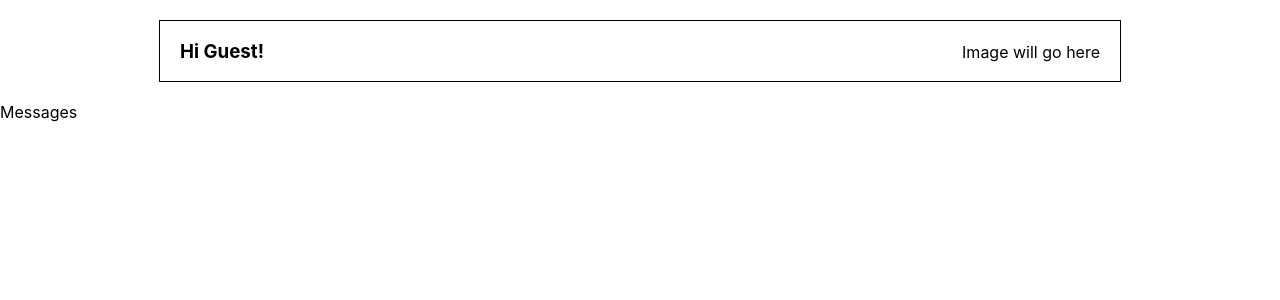
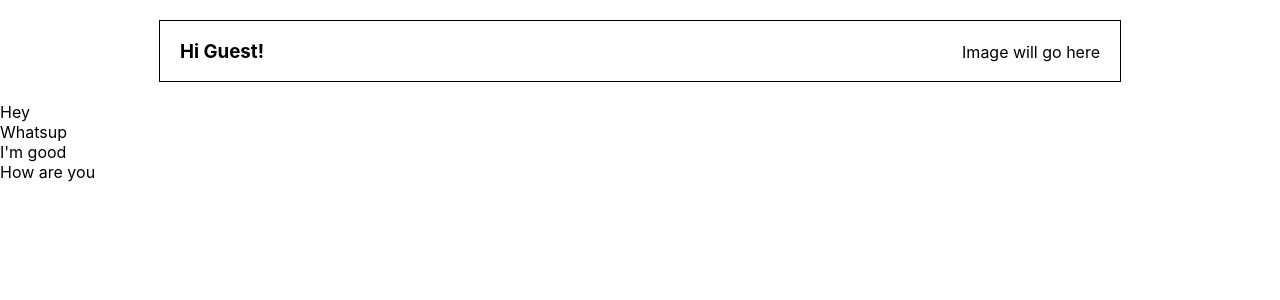
Before and after one commit to Robromano1/chat-app, a React (Create React App) app in the folder chat-app/: page / in a window 1280 px wide. Shown: the top 300 px of the page. Built offline with nearby package versions, Linux system fonts and the light colour scheme.

Commit message:
Add messages with sender and receiver components

```diff
--- a/chat-app/src/App.js
+++ b/chat-app/src/App.js
@@ -1,4 +1,3 @@
-import logo from './logo.svg';
 import './App.css';
 import { Navbar } from './components/Navbar';
 import { ChatBox } from './components/ChatBox';
--- /dev/null
+++ b/chat-app/src/components/MessageItem.jsx
@@ -0,0 +1,10 @@
+import React from "react";
+
+export function MessageItem({ message, receiverMsg }) {
+  return (
+    <div>
+      <div>{message}</div>
+      <div>{receiverMsg}</div>
+    </div>
+  );
+}
--- a/chat-app/src/components/Messages.jsx
+++ b/chat-app/src/components/Messages.jsx
@@ -1,9 +1,11 @@
-import React, { useState } from "react";
+import { Sender } from "./Sender";
+import { Receiver } from "./Receiver";
 
 export function Messages() {
-	return (
-		<div>
-			<p>Messages</p>
-		</div>
-	)
+  return (
+    <div>
+      <Sender />
+      <Receiver />
+    </div>
+  );
 }
--- /dev/null
+++ b/chat-app/src/components/Receiver.jsx
@@ -0,0 +1,13 @@
+import React, { useState } from "react";
+import { MessageItem } from "./MessageItem";
+
+export function Receiver() {
+  const [receiver, setReceiver] = useState(["I'm good", "How are you"]);
+  return (
+    <div>
+      {receiver.map((receiverMsg) => (
+        <MessageItem message={receiverMsg} />
+      ))}
+    </div>
+  );
+}
--- /dev/null
+++ b/chat-app/src/components/Sender.jsx
@@ -0,0 +1,13 @@
+import React, { useState } from "react";
+import { MessageItem } from "./MessageItem";
+
+export function Sender() {
+  const [sender, setSender] = useState(["Hey", "Whatsup"]);
+  return (
+    <div>
+      {sender.map((message) => (
+        <MessageItem message={message} />
+      ))}
+    </div>
+  );
+}
```
Also changed, not shown: chat-app/src/components/ChatBox.jsx (+7 -7 lines), chat-app/src/components/Navbar.jsx (+8 -8 lines).
